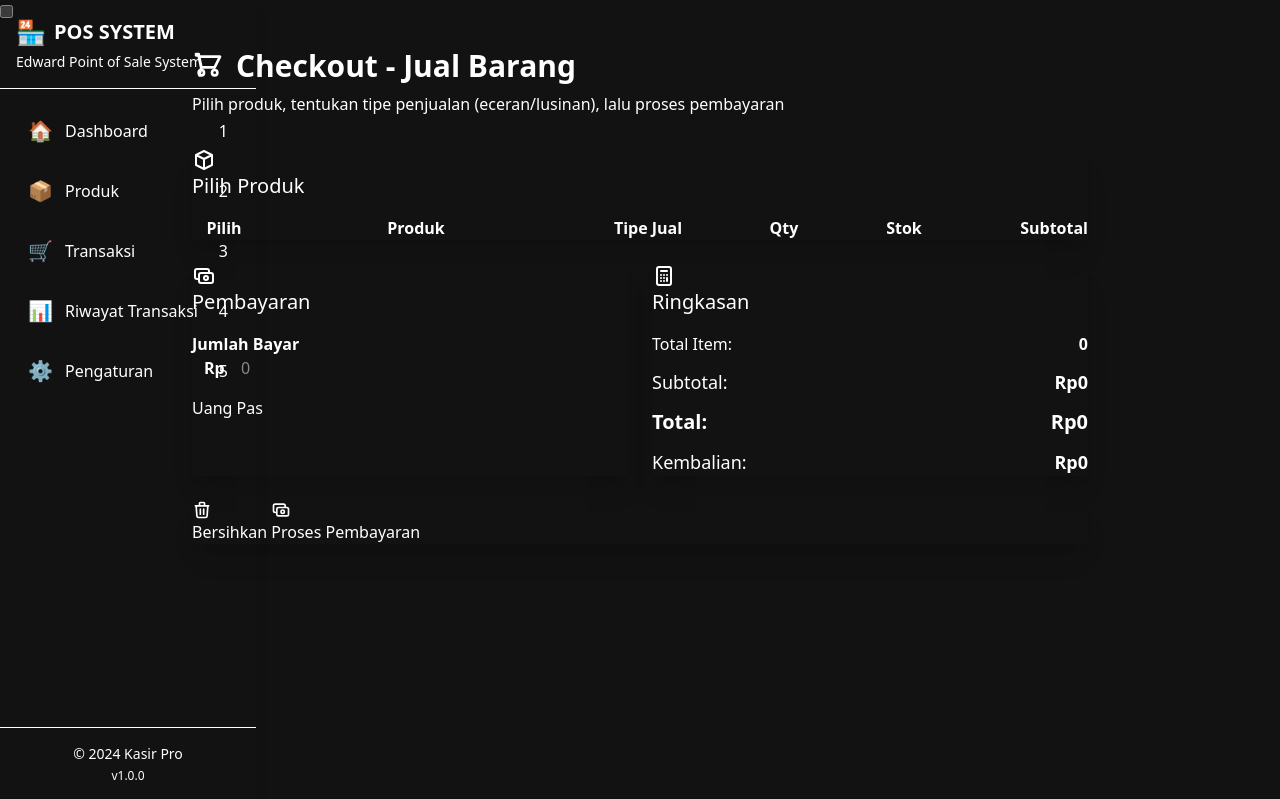
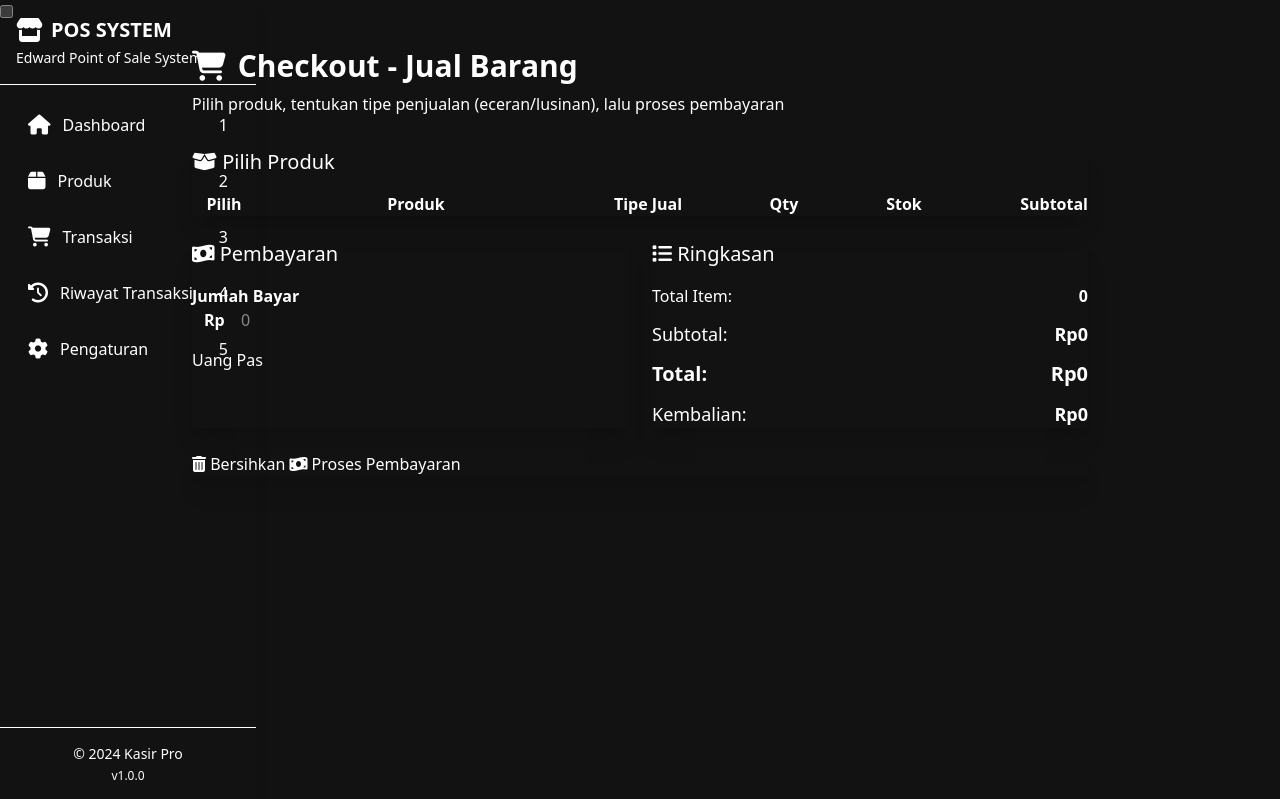
Before and after one commit to MbahPinguinSakti/pyPOS, a Django app: page /store/jual/ in a window 1280 px wide. Shown: the top 799 px of the page. Run offline with Django 5.2, Linux system fonts and the light colour scheme; data that the repository does not hold is empty; some libraries are stand-ins or nearby versions.

Commit message:
modified everything

```diff
--- a/real/store/templates/store/make.html
+++ b/real/store/templates/store/make.html
@@ -13,10 +13,7 @@
         <input id="my-drawer-2" type="checkbox" class="drawer-toggle" />
         <div class="drawer-content flex flex-col">
             <label for="my-drawer-2" class="btn btn-primary drawer-button lg:hidden m-4">
-                <svg xmlns="http://www.w3.org/2000/svg" class="h-5 w-5" fill="none" viewBox="0 0 24 24"
-                    stroke="currentColor">
-                    <path stroke-linecap="round" stroke-linejoin="round" stroke-width="2" d="M4 6h16M4 12h16M4 18h16" />
-                </svg>
+                <i class="fa-solid fa-bars"></i>
                 Menu
             </label>
 
@@ -26,11 +23,7 @@
                     <!-- Header -->
                     <div class="mb-8">
                         <h1 class="text-3xl font-bold text-primary flex items-center gap-3">
-                            <svg xmlns="http://www.w3.org/2000/svg" class="h-8 w-8" fill="none" viewBox="0 0 24 24"
-                                stroke="currentColor">
-                                <path stroke-linecap="round" stroke-linejoin="round" stroke-width="2"
-                                    d="M3 3h2l.4 2M7 13h10l4-8H5.4m0 0L7 13m0 0l-1.5 6M7 13l-1.5-6m0 0l-.5-3H3m4 15a2 2 0 100-4 2 2 0 000 4zm10 0a2 2 0 100-4 2 2 0 000 4z" />
-                            </svg>
+                            <i class="fa-solid fa-cart-shopping text-3xl"></i>
                             Checkout - Jual Barang
                         </h1>
                         <p class="text-base-content/70 mt-2">Pilih produk, tentukan tipe penjualan (eceran/lusinan),
@@ -44,11 +37,7 @@
                         <div class="card bg-base-200 shadow-xl mb-6">
                             <div class="card-body">
                                 <h2 class="card-title text-xl mb-4">
-                                    <svg xmlns="http://www.w3.org/2000/svg" class="h-6 w-6" fill="none"
-                                        viewBox="0 0 24 24" stroke="currentColor">
-                                        <path stroke-linecap="round" stroke-linejoin="round" stroke-width="2"
-                                            d="M20 7l-8-4-8 4m16 0l-8 4m8-4v10l-8 4m0-10L4 7m8 4v10M4 7v10l8 4" />
-                                    </svg>
+                                    <i class="fa-solid fa-box-open"></i>
                                     Pilih Produk
                                 </h2>
 
@@ -96,11 +85,7 @@
                                                     <div class="flex items-center justify-center gap-2">
                                                         <button type="button" class="btn btn-sm btn-circle btn-outline"
                                                             onclick="decreaseQuantity(this)">
-                                                            <svg xmlns="http://www.w3.org/2000/svg" class="h-4 w-4"
-                                                                fill="none" viewBox="0 0 24 24" stroke="currentColor">
-                                                                <path stroke-linecap="round" stroke-linejoin="round"
-                                                                    stroke-width="2" d="M20 12H4" />
-                                                            </svg>
+                                                            <i class="fa-solid fa-minus"></i>
                                                         </button>
                                                         <input type="number" name="quantity" min="1" value="1"
                                                             class="input input-bordered input-sm w-20 text-center quantity-input"
@@ -108,11 +93,7 @@
                                                             onchange="updateSubtotal(this)" />
                                                         <button type="button" class="btn btn-sm btn-circle btn-outline"
                                                             onclick="increaseQuantity(this)">
-                                                            <svg xmlns="http://www.w3.org/2000/svg" class="h-4 w-4"
-                                                                fill="none" viewBox="0 0 24 24" stroke="currentColor">
-                                                                <path stroke-linecap="round" stroke-linejoin="round"
-                                                                    stroke-width="2" d="M12 6v6m0 0v6m0-6h6m-6 0H6" />
-                                                            </svg>
+                                                            <i class="fa-solid fa-plus"></i>
                                                         </button>
                                                     </div>
                                                 </td>
@@ -143,11 +124,7 @@
                             <div class="card bg-base-200 shadow-xl">
                                 <div class="card-body">
                                     <h2 class="card-title text-xl mb-4">
-                                        <svg xmlns="http://www.w3.org/2000/svg" class="h-6 w-6" fill="none"
-                                            viewBox="0 0 24 24" stroke="currentColor">
-                                            <path stroke-linecap="round" stroke-linejoin="round" stroke-width="2"
-                                                d="M17 9V7a2 2 0 00-2-2H5a2 2 0 00-2 2v6a2 2 0 002 2h2m2 4h10a2 2 0 002-2v-6a2 2 0 00-2-2H9a2 2 0 00-2 2v6a2 2 0 002 2zm7-5a2 2 0 11-4 0 2 2 0 014 0z" />
-                                        </svg>
+                                        <i class="fa-solid fa-money-bill-wave"></i>
                                         Pembayaran
                                     </h2>
 
@@ -177,11 +154,7 @@
                             <div class="card bg-base-200 shadow-xl">
                                 <div class="card-body">
                                     <h2 class="card-title text-xl mb-4">
-                                        <svg xmlns="http://www.w3.org/2000/svg" class="h-6 w-6" fill="none"
-                                            viewBox="0 0 24 24" stroke="currentColor">
-                                            <path stroke-linecap="round" stroke-linejoin="round" stroke-width="2"
-                                                d="M9 7h6m0 10v-3m-3 3h.01M9 17h.01M9 14h.01M12 14h.01M15 11h.01M12 11h.01M9 11h.01M7 21h10a2 2 0 002-2V5a2 2 0 00-2-2H7a2 2 0 00-2 2v14a2 2 0 002 2z" />
-                                        </svg>
+                                        <i class="fa-solid fa-list"></i>
                                         Ringkasan
                                     </h2>
 
@@ -213,19 +186,11 @@
                             <div class="card-body">
                                 <div class="card-actions justify-end">
                                     <button type="button" class="btn btn-outline" onclick="clearAll()">
-                                        <svg xmlns="http://www.w3.org/2000/svg" class="h-5 w-5" fill="none"
-                                            viewBox="0 0 24 24" stroke="currentColor">
-                                            <path stroke-linecap="round" stroke-linejoin="round" stroke-width="2"
-                                                d="M19 7l-.867 12.142A2 2 0 0116.138 21H7.862a2 2 0 01-1.995-1.858L5 7m5 4v6m4-6v6m1-10V4a1 1 0 00-1-1h-4a1 1 0 00-1 1v3M4 7h16" />
-                                        </svg>
+                                        <i class="fa-solid fa-trash-can"></i>
                                         Bersihkan
                                     </button>
                                     <button type="submit" class="btn btn-primary btn-lg">
-                                        <svg xmlns="http://www.w3.org/2000/svg" class="h-5 w-5" fill="none"
-                                            viewBox="0 0 24 24" stroke="currentColor">
-                                            <path stroke-linecap="round" stroke-linejoin="round" stroke-width="2"
-                                                d="M17 9V7a2 2 0 00-2-2H5a2 2 0 00-2 2v6a2 2 0 002 2h2m2 4h10a2 2 0 002-2v-6a2 2 0 00-2-2H9a2 2 0 00-2 2v6a2 2 0 002 2zm7-5a2 2 0 11-4 0 2 2 0 014 0z" />
-                                        </svg>
+                                        <i class="fa-solid fa-money-bill-wave"></i>
                                         Proses Pembayaran
                                     </button>
                                 </div>
--- a/real/templates/index.html
+++ b/real/templates/index.html
@@ -15,7 +15,7 @@
         <label
           for="my-drawer-2"
           class="btn btn-primary drawer-button lg:hidden m-4"
-          >☰</label
+          ><i class="fa-solid fa-bars"></i></label
         >
         <div class="p-6">
           <div
--- a/real/templates/snippets/cdn.html
+++ b/real/templates/snippets/cdn.html
@@ -8,4 +8,5 @@
         plugins: [window.daisyui],
     }
 </script>
+<link rel="stylesheet" href="https://cdnjs.cloudflare.com/ajax/libs/font-awesome/6.5.1/css/all.min.css" />
 <title>Edward's POS</title>
--- a/real/templates/snippets/navbar.html
+++ b/real/templates/snippets/navbar.html
@@ -13,7 +13,7 @@
   <!-- Header -->
   <div class="p-4 border-b border-base-300">
     <h2 class="text-xl font-bold text-primary flex items-center gap-2">
-      <span class="text-2xl">🏪</span>
+      <i class="fa-solid fa-store text-2xl"></i>
       <span>POS SYSTEM</span>
     </h2>
     <p class="text-sm text-base-content/70 mt-1">Edward Point of Sale System</p>
@@ -24,7 +24,7 @@
     <ul class="menu p-4 space-y-2">
       <li>
         <a href="{% url 'store_index' %}" class="flex items-center gap-3 p-3 rounded-lg hover:bg-primary hover:text-primary-content transition-colors group">
-          <span class="text-xl group-hover:scale-110 transition-transform">🏠</span>
+          <i class="fa-solid fa-house text-xl group-hover:scale-110 transition-transform"></i>
           <span class="font-medium">Dashboard</span>
           <span class="ml-auto badge badge-sm bg-primary/20 text-primary">1</span>
         </a>
@@ -32,7 +32,7 @@
 
       <li>
         <a href="{% url 'product_create' %}" class="flex items-center gap-3 p-3 rounded-lg hover:bg-primary hover:text-primary-content transition-colors group">
-          <span class="text-xl group-hover:scale-110 transition-transform">📦</span>
+          <i class="fa-solid fa-box text-xl group-hover:scale-110 transition-transform"></i>
           <span class="font-medium">Produk</span>
           <span class="ml-auto badge badge-sm bg-primary/20 text-primary">2</span>
         </a>
@@ -40,7 +40,7 @@
 
       <li>
         <a href="{% url 'transaksi' %}" class="flex items-center gap-3 p-3 rounded-lg hover:bg-primary hover:text-primary-content transition-colors group">
-          <span class="text-xl group-hover:scale-110 transition-transform">🛒</span>
+          <i class="fa-solid fa-cart-shopping text-xl group-hover:scale-110 transition-transform"></i>
           <span class="font-medium">Transaksi</span>
           <span class="ml-auto badge badge-sm bg-primary/20 text-primary">3</span>
         </a>
@@ -48,7 +48,7 @@
 
       <li>
         <a href="{% url 'history_transactions' %}" class="flex items-center gap-3 p-3 rounded-lg hover:bg-primary hover:text-primary-content transition-colors group">
-          <span class="text-xl group-hover:scale-110 transition-transform">📊</span>
+          <i class="fa-solid fa-clock-rotate-left text-xl group-hover:scale-110 transition-transform"></i>
           <span class="font-medium">Riwayat Transaksi</span>
           <span class="ml-auto badge badge-sm bg-primary/20 text-primary">4</span>
         </a>
@@ -59,7 +59,7 @@
 
       <li>
         <a href="#" class="flex items-center gap-3 p-3 rounded-lg hover:bg-primary hover:text-primary-content transition-colors group">
-          <span class="text-xl group-hover:scale-110 transition-transform">⚙️</span>
+          <i class="fa-solid fa-gear text-xl group-hover:scale-110 transition-transform"></i>
           <span class="font-medium">Pengaturan</span>
           <span class="ml-auto badge badge-sm bg-primary/20 text-primary">5</span>
         </a>
```
Also changed, not shown: real/store/templates/store/detail.html (+6 -16 lines), real/store/templates/store/history.html (+3 -7 lines), real/store/templates/store/index.html (+3 -7 lines), real/store/templates/store/restock.html (+6 -6 lines).
